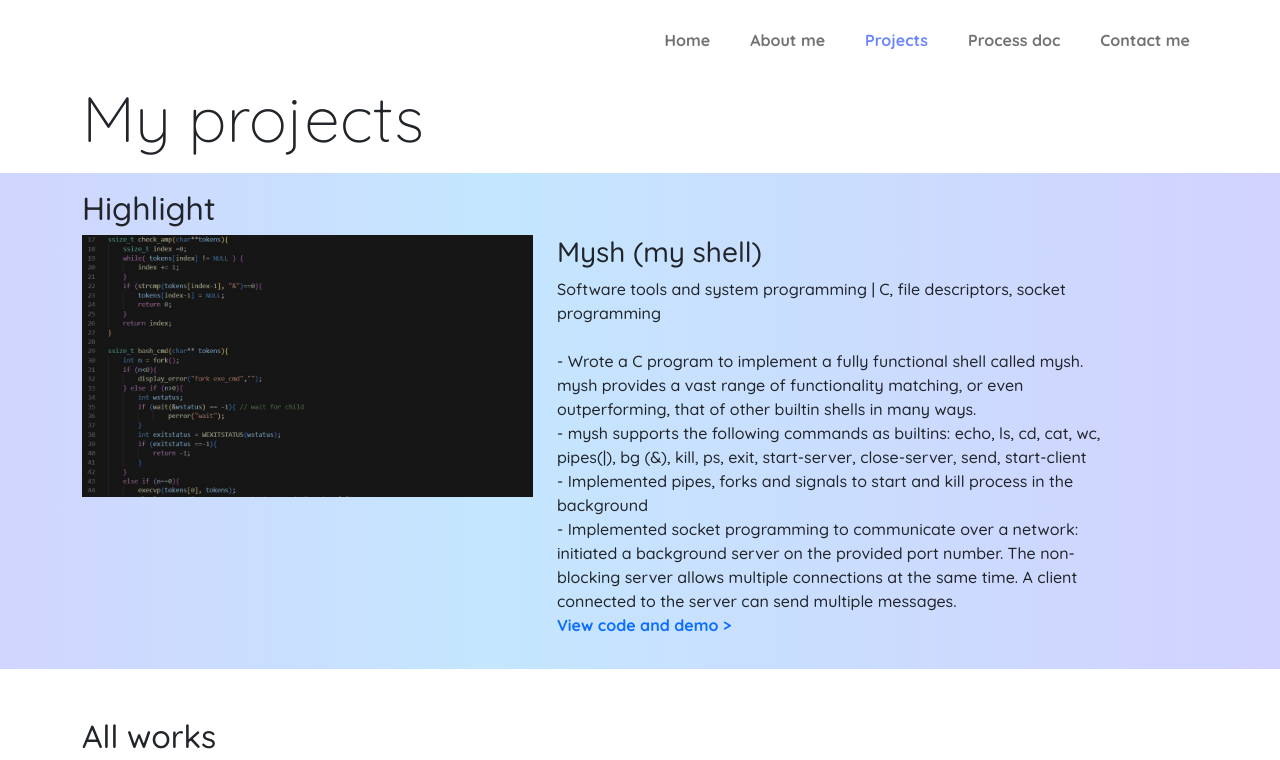
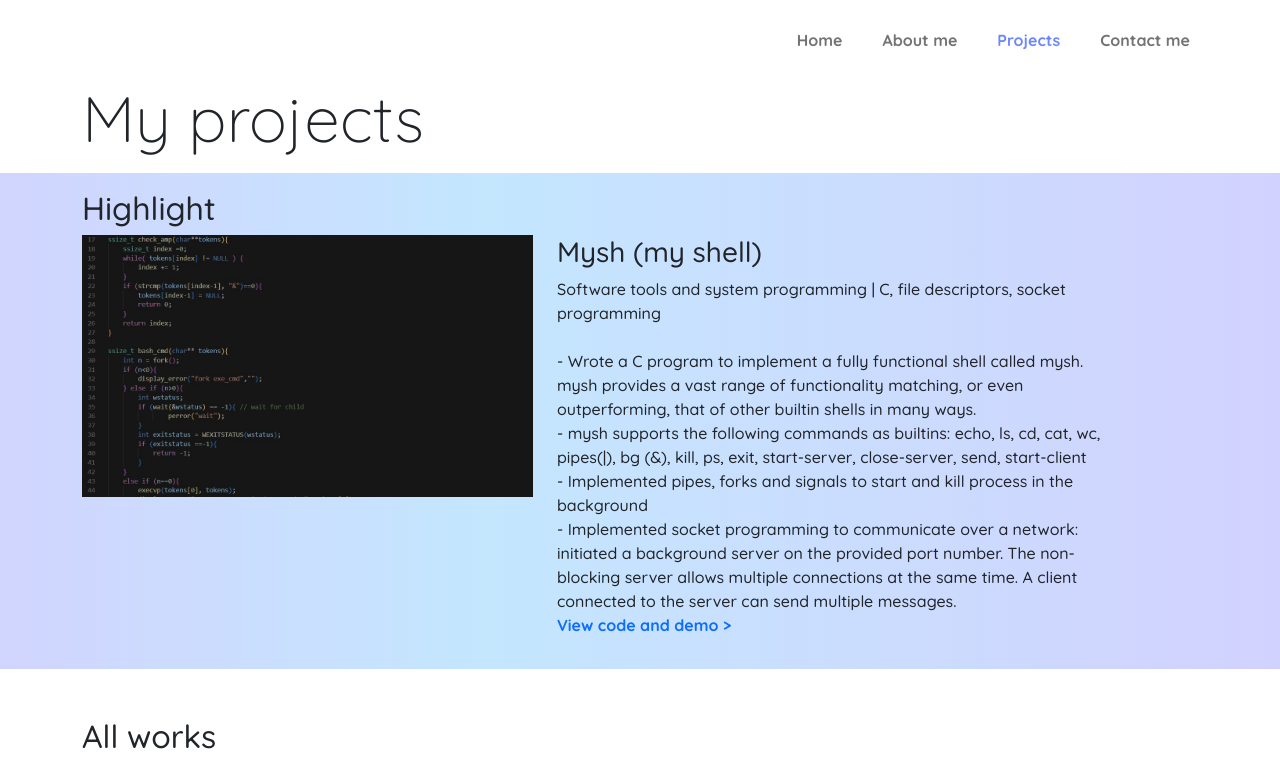
Before and after one commit to CorinneLS/corinnels.github.io, a plain HTML site: page projects.html in a window 1280 px wide. Shown: the top 760 px of the page. Drawn offline with Linux system fonts and the light colour scheme.

Commit message:
updated projects.html

```diff
--- a/projects.html
+++ b/projects.html
@@ -22,8 +22,6 @@
             <a class="nav-link nav-link-custom" href="about.html">About me</a></li>
           <li class="nav-item">
             <a class="nav-link nav-link-custom active" href="projects.html">Projects</a></li>
-          <li class="nav-item">
-            <a class="nav-link nav-link-custom" href="process.html">Process doc</a></li>
           <li class="nav-item">
             <a class="nav-link nav-link-custom" href="contact.html">Contact me</a></li>
         </ul>
```
